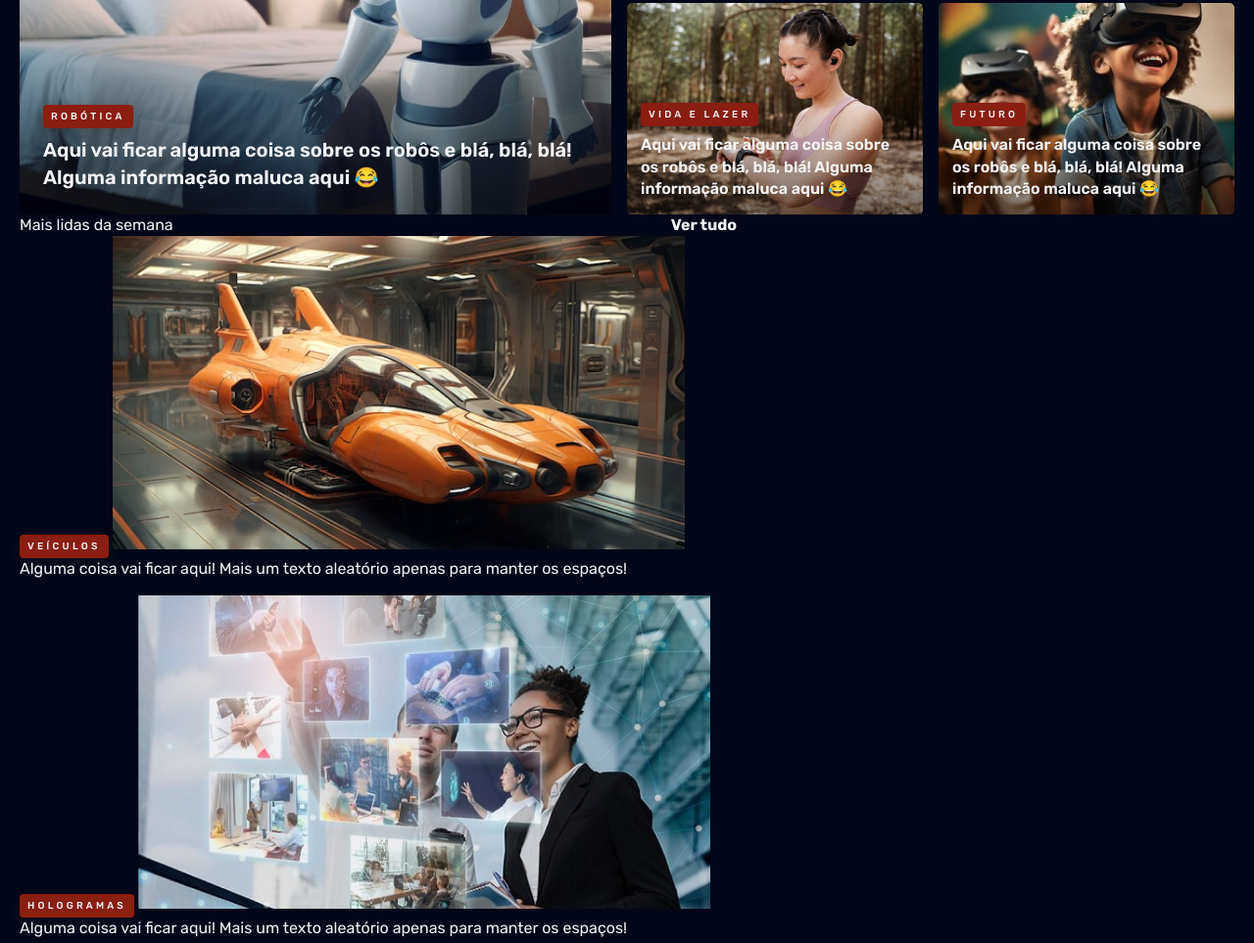
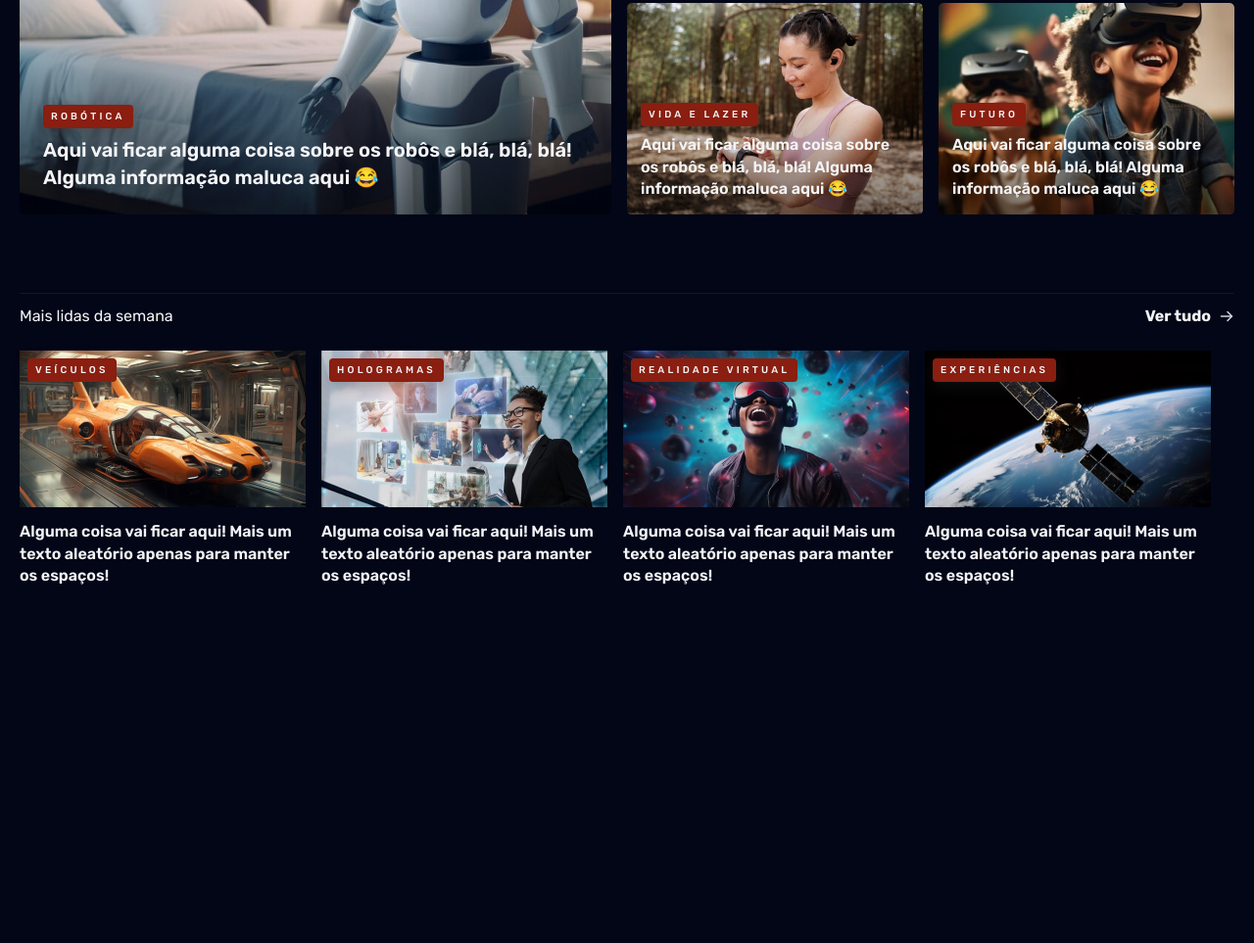
Before and after one commit to jbrunops/rocketseat-portaldenoticias-jpdev, a plain HTML site: page index.html in a window 1280 px wide. Shown: the part 394-1357 px from the top of the page at 98% size. After the commit the page ends 994 px from the top, so only its background shows below. Drawn offline with Linux system fonts and the light colour scheme; a web font is replaced by a local one.

Commit message:
Alignment issues in the most read of the week section

```diff
--- a/index.html
+++ b/index.html
@@ -41,6 +41,7 @@
     </header>
 
     <main class="grid container">
+      <!-- Aqui começa o Notícias 1 -->
       <section id="noticias" class="grid grid-flow-column gap-16">
         <figure class="sombra">
           <img src="assets/images/Image 01.png" alt="Imagem 1" />
@@ -116,12 +117,15 @@
         </div>
       </section>
 
-      <!-- Vai começa o Notícias 2 -->
+      <!-- Aqui começa o Notícias 2 -->
       <section id="noticias_2">
         <header class="grid grid-flow-column">
           <h3>Mais lidas da semana</h3>
           <a href="#" class="grid grid-flow-column">
             <strong>Ver tudo </strong>
+
+            <span></span><!-- As setas do ver tudo é aqui no span! -->
+
           </a>
         </header>
         <div class="grid gap-16">
@@ -174,7 +178,7 @@
             </p>
           </figure>
         </div>
-      </section>
+
     </main>
   </body>
 </html>
--- a/styles/global.css
+++ b/styles/global.css
@@ -54,6 +54,7 @@ img {
 
 main {
   margin-top: 40px;
+  gap: 80px;
 }
 
 .content-tag {
--- a/styles/sections.css
+++ b/styles/sections.css
@@ -1,3 +1,9 @@
+section header {
+  border-top: 1px solid var(--stroke-color);
+  padding-block: 12px 24px;
+  font: var(--text-span);
+}
+
 #noticias {
   /* Corrigido! Era ter colocado o img{} */
   img {
@@ -37,3 +43,46 @@
     }
   }
 }
+
+#noticias_2 {
+  /* border: 1px solid white; */
+
+  header a {
+    justify-self: end;
+    align-items: center;
+    gap: 8px;
+
+    span {
+      background-image: url(../assets/icons/ArrowRight.svg);
+      width: 16px;
+      height: 16px;
+    }
+
+    &:hover span {
+      background-image: url(../assets/icons/ArrowRight-hover.svg);
+    }
+  }
+
+  & > div {
+    grid-template-columns: repeat(4, 292px);
+  }
+
+  img {
+    height: 160px;
+  }
+
+  figure {
+    position: relative;
+
+    .content-tag {
+      position: absolute;
+      top: 8px;
+      left: 8px;
+    }
+
+    p {
+      margin-top: 8px;
+      font-weight: 600;
+    }
+  }
+}
```
